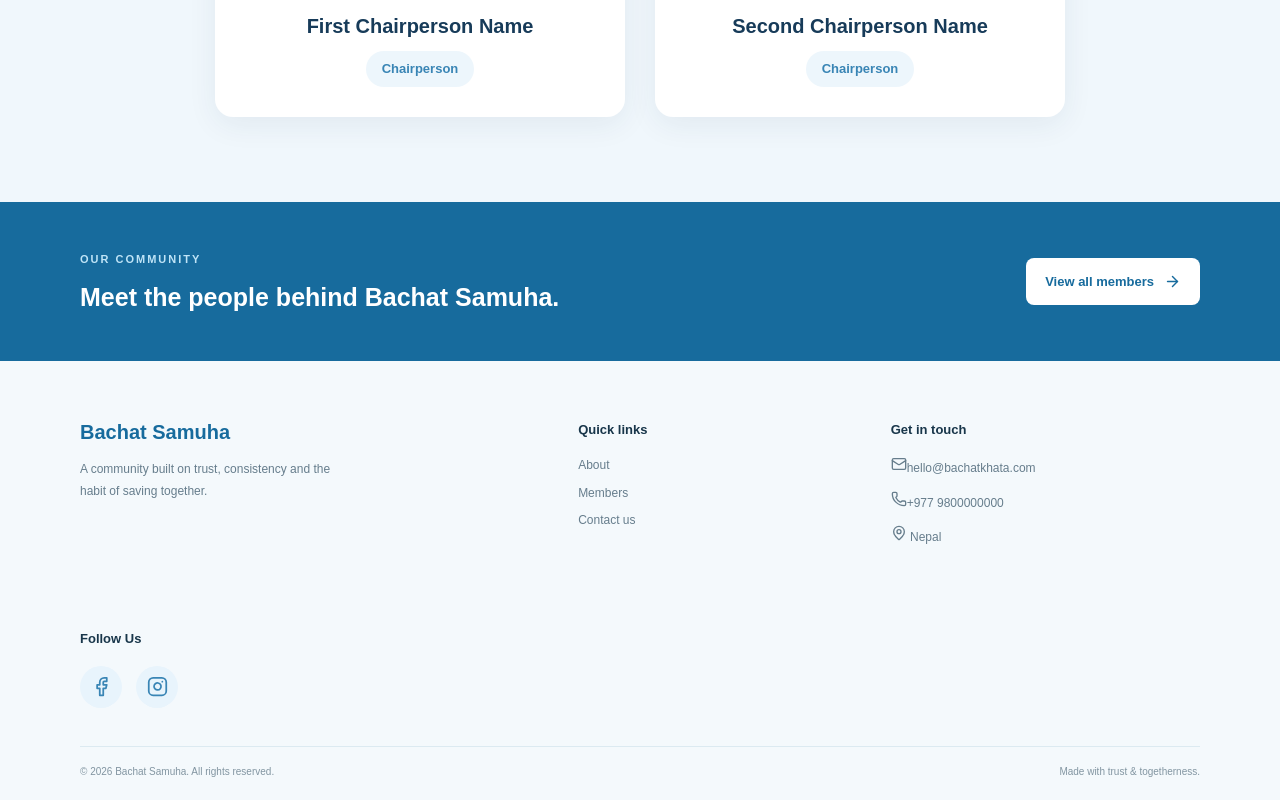
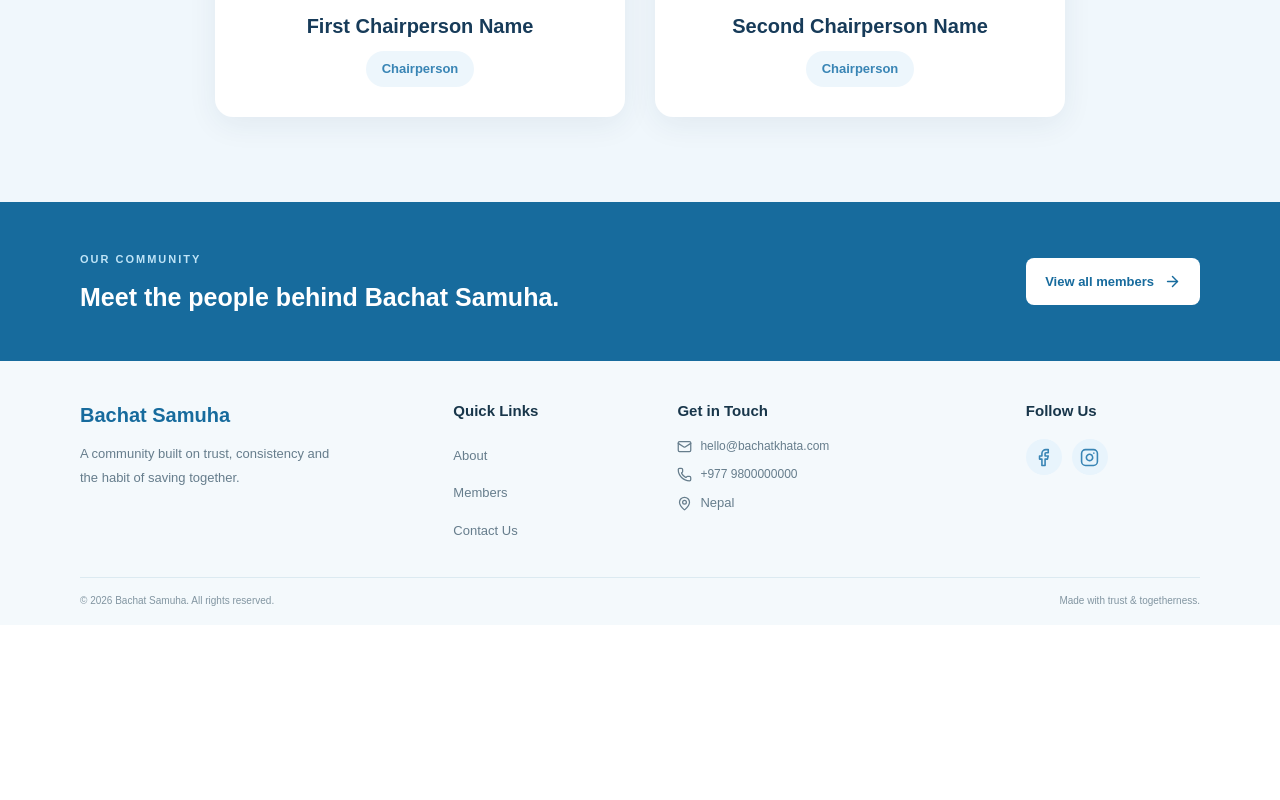
Before and after one commit to Priyankachaudhary-123/bachat-samuh-website-, a Next.js app in the folder bachat-khata-website/: page / in a window 1280 px wide. Shown: the part 2006-2806 px from the top of the page. After the commit the page ends 2631 px from the top, so only its background shows below. Built offline with nearby package versions, Linux system fonts and the light colour scheme.

Commit message:
new section

```diff
--- a/bachat-khata-website/app/globals.css
+++ b/bachat-khata-website/app/globals.css
@@ -197,7 +197,6 @@
   padding: 7px 16px;
   border-radius: 20px;
 }
-
 /* Mobile Responsive */
 
 @media (max-width: 650px) {
@@ -217,32 +216,95 @@
 }
 
 
-/* Footer Social Media */
 
-.footer-social h3 {
-  margin-bottom: 16px;
+/* Compact Footer Design */
+
+.site-footer {
+  padding: 38px 0 0;
+}
+
+.footer-grid {
+  display: grid;
+  grid-template-columns: 1.4fr 0.8fr 1.3fr 0.7fr;
+  gap: 25px;
+  align-items: start;
+  padding-bottom: 28px;
+}
+
+.footer-column {
+  display: flex;
+  flex-direction: column;
+  align-items: flex-start;
+}
+
+.footer-column h3 {
+  margin: 0 0 13px;
+  font-size: 15px;
+}
+
+.footer-column p {
+  margin: 0 0 9px;
+  font-size: 13px;
+  line-height: 1.6;
+}
+
+.footer-column > a {
+  margin-bottom: 9px;
+  font-size: 13px;
+  text-decoration: none;
+}
+
+.footer-column p svg {
+  flex-shrink: 0;
+}
+
+.footer-column p:has(svg) {
+  display: flex;
+  align-items: center;
+  gap: 8px;
 }
 
 .social-icons {
   display: flex;
-  align-items: center;
-  gap: 14px;
+  gap: 10px;
+  margin-top: 2px;
 }
 
 .social-icons a {
-  width: 42px;
-  height: 42px;
+  width: 36px;
+  height: 36px;
   display: flex;
   align-items: center;
   justify-content: center;
   border-radius: 50%;
   background: #e8f4fc;
   color: #3985b5;
-  transition: all 0.3s ease;
+  transition: 0.3s ease;
 }
 
 .social-icons a:hover {
   background: #3985b5;
-  color: #ffffff;
-  transform: translateY(-4px);
+  color: white;
+  transform: translateY(-3px);
 }
+
+.footer-bottom {
+  padding-top: 15px;
+  padding-bottom: 15px;
+}
+
+/* Mobile Footer */
+
+@media (max-width: 700px) {
+  .footer-grid {
+    grid-template-columns: repeat(2, 1fr);
+    gap: 25px 18px;
+  }
+}
+
+@media (max-width: 420px) {
+  .footer-grid {
+    grid-template-columns: 1fr 1fr;
+    gap: 22px 12px;
+  }
+}
--- a/bachat-khata-website/components/site-footer.tsx
+++ b/bachat-khata-website/components/site-footer.tsx
@@ -19,6 +19,92 @@
 // }
 
 
+// import Link from "next/link";
+// import {
+//   Mail,
+//   Phone,
+//   MapPin,
+//   Facebook,
+//   Instagram,
+// } from "lucide-react";
+
+// export function SiteFooter() {
+//   return (
+//     <footer className="site-footer">
+//       <div className="container footer-grid">
+
+//         <div>
+//           <div className="footer-brand">Bachat Samuha</div>
+//           <p>
+//             A community built on trust, consistency
+//             and the habit of saving together.
+//           </p>
+//         </div>
+
+//         <div>
+//           <h3>Quick links</h3>
+//           <Link href="/about">About</Link>
+//           <Link href="/members">Members</Link>
+//           <Link href="/contact">Contact us</Link>
+//         </div>
+
+//         <div>
+//           <h3>Get in touch</h3>
+//           <p>
+//             <Mail size={16} />
+//             <a href="mailto:hello@bachatkhata.com">
+//               hello@bachatkhata.com
+//             </a>
+//           </p>
+//           <p>
+//             <Phone size={16} />
+//             <a href="tel:+9779800000000">
+//               +977 9800000000
+//             </a>
+//           </p>
+//           <p>
+//             <MapPin size={16} /> Nepal
+//           </p>
+//         </div>
+
+//         {/* Social Media Links */}
+//         <div className="footer-social">
+//           <h3>Follow Us</h3>
+
+//           <div className="social-icons">
+//             <a
+//               href="https://www.facebook.com/YOUR_PAGE"
+//               target="_blank"
+//               rel="noopener noreferrer"
+//               aria-label="Facebook"
+//             >
+//               <Facebook size={21} />
+//             </a>
+
+//             <a
+//               href="https://www.instagram.com/YOUR_USERNAME"
+//               target="_blank"
+//               rel="noopener noreferrer"
+//               aria-label="Instagram"
+//             >
+//               <Instagram size={21} />
+//             </a>
+//           </div>
+//         </div>
+
+//       </div>
+
+//       <div className="container footer-bottom">
+//         <span>
+//           © {new Date().getFullYear()} Bachat Samuha.
+//           All rights reserved.
+//         </span>
+//         <span>Made with trust & togetherness.</span>
+//       </div>
+//     </footer>
+//   );
+// }
+
 import Link from "next/link";
 import {
   Mail,
@@ -33,7 +119,8 @@ export function SiteFooter() {
     <footer className="site-footer">
       <div className="container footer-grid">
 
-        <div>
+        {/* Brand */}
+        <div className="footer-column">
           <div className="footer-brand">Bachat Samuha</div>
           <p>
             A community built on trust, consistency
@@ -41,34 +128,39 @@ export function SiteFooter() {
           </p>
         </div>
 
-        <div>
-          <h3>Quick links</h3>
+        {/* Quick Links */}
+        <div className="footer-column">
+          <h3>Quick Links</h3>
           <Link href="/about">About</Link>
           <Link href="/members">Members</Link>
-          <Link href="/contact">Contact us</Link>
+          <Link href="/contact">Contact Us</Link>
         </div>
 
-        <div>
-          <h3>Get in touch</h3>
+        {/* Contact */}
+        <div className="footer-column">
+          <h3>Get in Touch</h3>
+
           <p>
-            <Mail size={16} />
+            <Mail size={15} />
             <a href="mailto:hello@bachatkhata.com">
               hello@bachatkhata.com
             </a>
           </p>
+
           <p>
-            <Phone size={16} />
+            <Phone size={15} />
             <a href="tel:+9779800000000">
               +977 9800000000
             </a>
           </p>
+
           <p>
-            <MapPin size={16} /> Nepal
+            <MapPin size={15} /> Nepal
           </p>
         </div>
 
-        {/* Social Media Links */}
-        <div className="footer-social">
+        {/* Social Media */}
+        <div className="footer-column">
           <h3>Follow Us</h3>
 
           <div className="social-icons">
@@ -78,7 +170,7 @@ export function SiteFooter() {
               rel="noopener noreferrer"
               aria-label="Facebook"
             >
-              <Facebook size={21} />
+              <Facebook size={19} />
             </a>
 
             <a
@@ -87,7 +179,7 @@ export function SiteFooter() {
               rel="noopener noreferrer"
               aria-label="Instagram"
             >
-              <Instagram size={21} />
+              <Instagram size={19} />
             </a>
           </div>
         </div>
@@ -99,6 +191,7 @@ export function SiteFooter() {
           © {new Date().getFullYear()} Bachat Samuha.
           All rights reserved.
         </span>
+
         <span>Made with trust & togetherness.</span>
       </div>
     </footer>
```
